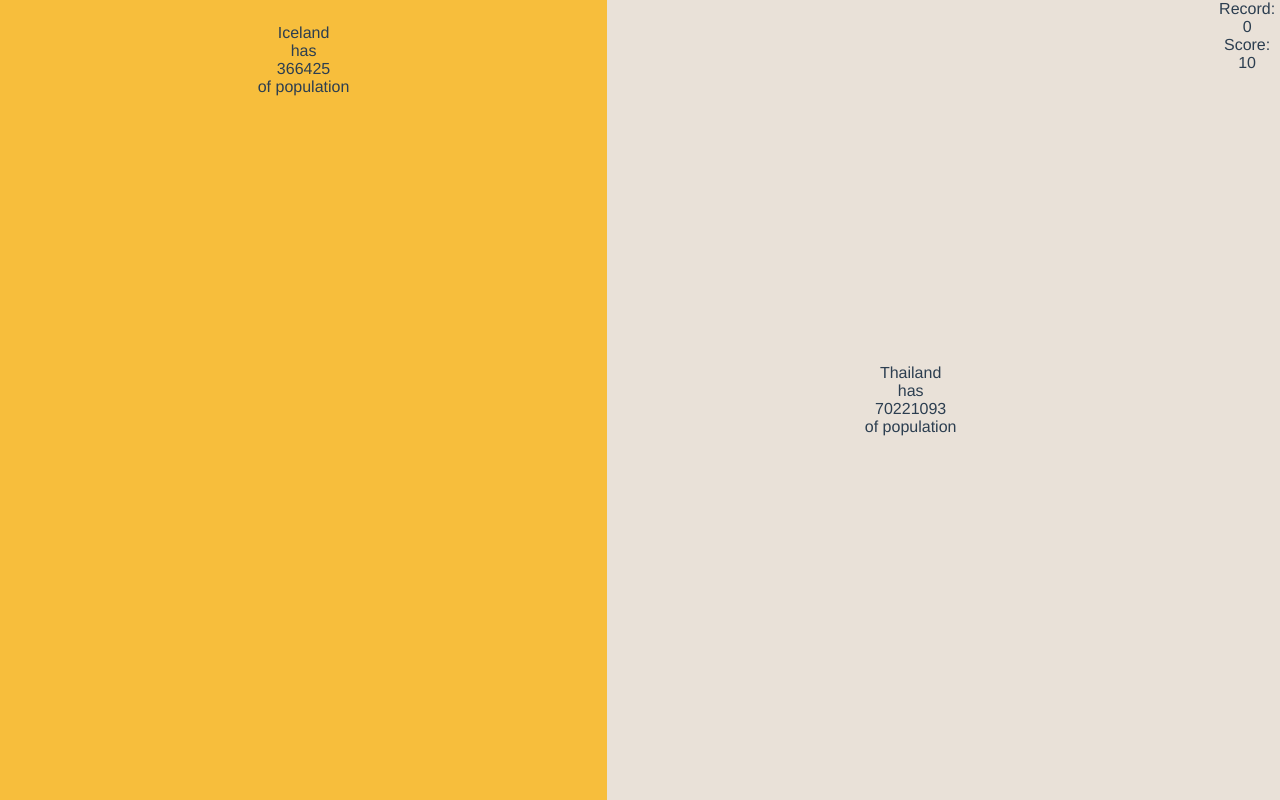
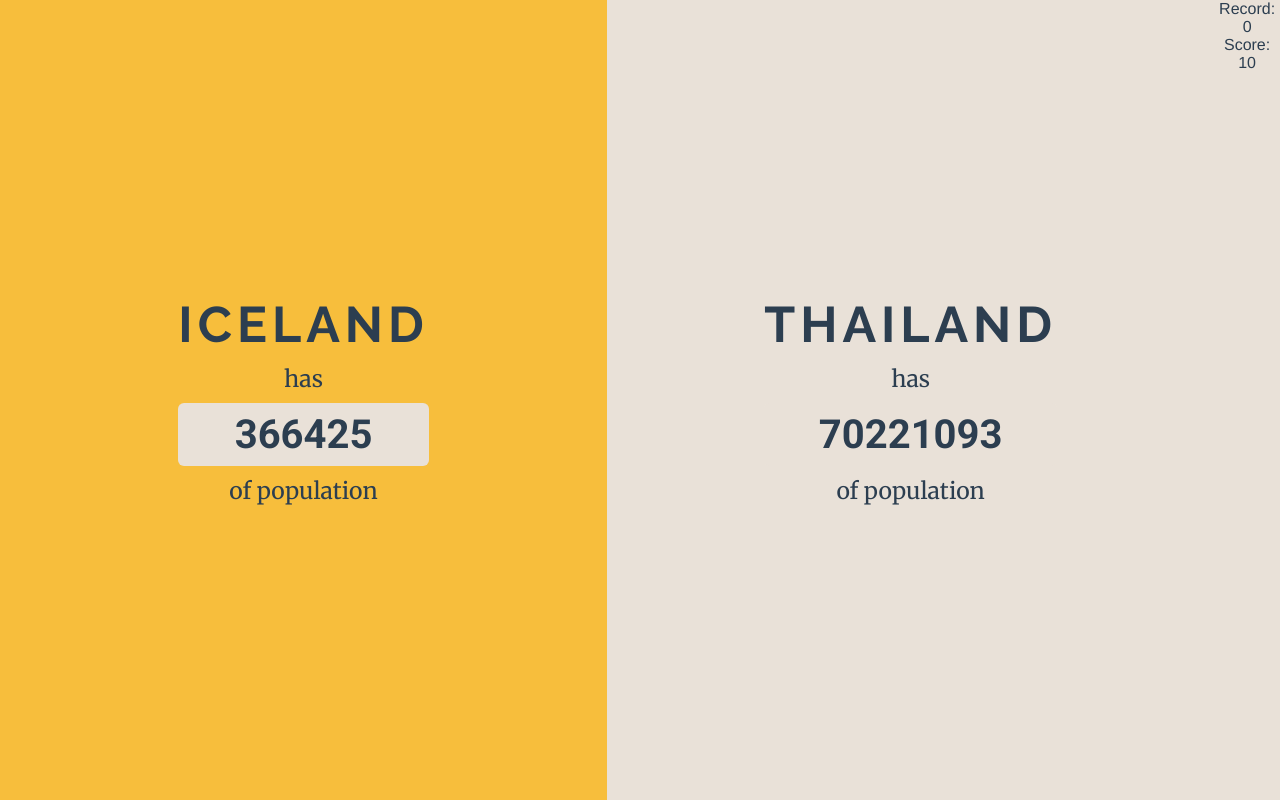
Before and after one commit to elena20ruiz/worldghl, a Vue app in the folder app/: page /game/1 in a window 1280 px wide. Built offline with nearby package versions, Linux system fonts and the light colour scheme.

Commit message:
:lipstick: Stylish fonts and apply them to the Game texts

```diff
--- a/app/src/components/partials/buttons/wgButton.vue
+++ b/app/src/components/partials/buttons/wgButton.vue
@@ -1,5 +1,5 @@
 <template>
-  <button :class="['wg-btn', `wg-btn--${type}`, `wg-btn--${color}`]" @click="onClick">
+  <button :class="['wg-btn', `wg-btn--${type}`, `wg-btn--${color}`, ' wg-text__label--medium']" @click="onClick">
     <label>
       <slot />
     </label>
@@ -31,17 +31,12 @@
   .wg-btn {
     display: inline-block;
     overflow: hidden;
-
-    font-weight: 600;
-    font-size: 14px;
-    line-height: 18px;
-    letter-spacing: .03em;
-    line-height: 36px;
     vertical-align: middle;
     text-transform: uppercase;
     text-align: center;
     white-space: nowrap;
     transition: all .2s ease-in-out;
+    line-height: 36px;
 
     border: none;
     border-radius: 4px;
--- a/app/src/layouts/Game/CurrentData.vue
+++ b/app/src/layouts/Game/CurrentData.vue
@@ -1,17 +1,17 @@
 <template>
   <div class="wg-game-data">
-    <span class="wg-game-data__title">
-      {{ lastData.title }}
-    </span>
-    <span class="wg-game-data__subtitle">
-      has
-    </span>
-    <span class="wg-game-data__value">
-      {{ lastData.value }}
-    </span>
-    <span class="wg-game-data__description">
-      {{ lastData.description }}
-    </span>
+    <div class="wg-game-data__title">
+      <span class="wg-text__title--large">{{ lastData.title }}</span>
+    </div>
+    <div class="wg-game-data__subtitle">
+      <span class="wg-text__body--large">has</span>
+    </div>
+    <div class="wg-game-data__value">
+      <span class="wg-text__digits--large">{{ lastData.value }}</span>
+    </div>
+    <div class="wg-game-data__description">
+      <span class="wg-text__body--large">{{ lastData.description }}</span>
+    </div>
   </div>
 </template>
 <script>
--- a/app/src/layouts/Game/LastData.vue
+++ b/app/src/layouts/Game/LastData.vue
@@ -1,17 +1,17 @@
 <template>
   <div class="wg-game-data">
-    <span class="wg-game-data__title">
-      {{ lastData.title }}
-    </span>
-    <span class="wg-game-data__subtitle">
-      has
-    </span>
-    <span class="wg-game-data__value">
-      {{ lastData.value }}
-    </span>
-    <span class="wg-game-data__description">
-      {{ lastData.description }}
-    </span>
+    <div class="wg-game-data__title">
+      <span class="wg-text__title--large">{{ lastData.title }}</span>
+    </div>
+    <div class="wg-game-data__subtitle">
+      <span class="wg-text__body--large">has</span>
+    </div>
+    <div class="wg-game-data__value">
+      <span class="wg-text__digits--large">{{ lastData.value }}</span>
+    </div>
+    <div class="wg-game-data__description">
+      <span class="wg-text__body--large">{{ lastData.description }}</span>
+    </div>
   </div>
 </template>
 <script>
--- a/app/src/pages/GamePage.vue
+++ b/app/src/pages/GamePage.vue
@@ -1,10 +1,10 @@
 <template>
   <div id="game-page" class="wg-container wg-game-page">
     <div class="wg-row">
-      <div class="wg-col wg-col--50 wg-background--primary">
+      <div class="wg-col wg-col--50 wg-background--primary wg-game-page__data">
         <last-data />
       </div>
-      <div class="wg-col wg-col--50 wg-main-page__menu">
+      <div class="wg-col wg-col--50 wg-game-page__data">
         <current-data />
       </div>
     </div>
@@ -56,8 +56,16 @@
     }
   }
 </script>
-<style lang="scss">
+<style lang="scss" scoped>
   #game-page {
     height: 100vh;
   }
+
+  .wg-game-page {
+    &__data {
+      display: flex;
+      justify-content: center;
+      align-items: center;
+    }
+  }
 </style>
--- a/app/src/pages/MainPage.vue
+++ b/app/src/pages/MainPage.vue
@@ -19,7 +19,7 @@
     components: { GameMenu, MainBrand }
   }
 </script>
-<style lang="scss">
+<style lang="scss" scoped>
   #main-page {
     height: 100vh;
   }
--- /dev/null
+++ b/app/src/styles/_fonts.scss
@@ -0,0 +1,48 @@
+@import url('https://fonts.googleapis.com/css2?family=Raleway:wght@400;700;800&display=swap');
+@import url('https://fonts.googleapis.com/css2?family=Merriweather:wght@300;400;700&display=swap');
+@import url('https://fonts.googleapis.com/css2?family=Roboto:wght@300;400;700&display=swap');
+
+
+
+.wg-text {
+  &__title {
+    &--large {
+      font-family: 'Raleway', sans-serif;
+      font-weight: 700;
+      font-size: 50px;
+      letter-spacing: 0.1em;
+    }
+  }
+
+  &__body {
+    &--large {
+      font-family: 'Merriweather', serif;
+      font-size: 23px;
+    }
+  }
+
+  &__label {
+    &--large {
+      font-family: 'Raleway', sans-serif;
+      font-size: 40px;
+      line-height: 18px;
+      letter-spacing: .03em;
+      font-weight: 700;
+    }
+    &--medium {
+      font-family: 'Raleway', sans-serif;
+      font-size: 14px;
+      line-height: 18px;
+      letter-spacing: .03em;
+      font-weight: 700;
+    }
+  }
+
+  &__digits {
+    &--large {
+      font-family: 'Roboto', sans-serif;
+      font-size: 40px;
+      font-weight: 700;
+    }
+  }
+}
--- a/app/src/styles/_game.scss
+++ /dev/null
@@ -1,20 +0,0 @@
-.wg-game-data {
-  display: flex;
-  flex-direction: column;
-
-  &__title {
-
-  }
-
-  &__subtitle {
-
-  }
-
-  &__value {
-
-  }
-
-  &__description {
-
-  }
-}
--- a/app/src/styles/_globals.scss
+++ b/app/src/styles/_globals.scss
@@ -1,5 +1,6 @@
 @import './variables';
 @import './layouts';
+@import './fonts';
 @import './ui.scss';
 @import './game.scss';
 
--- /dev/null
+++ b/app/src/styles/game.scss
@@ -0,0 +1,15 @@
+.wg-game-data {
+  display: flex;
+  flex-direction: column;
+  gap: 10px;
+
+  &__title {
+    text-transform: uppercase;
+  }
+
+  &__value {
+    background-color: $wg-on-background;
+    border-radius: 6px;
+    padding: 8px 0px;
+  }
+}
```
